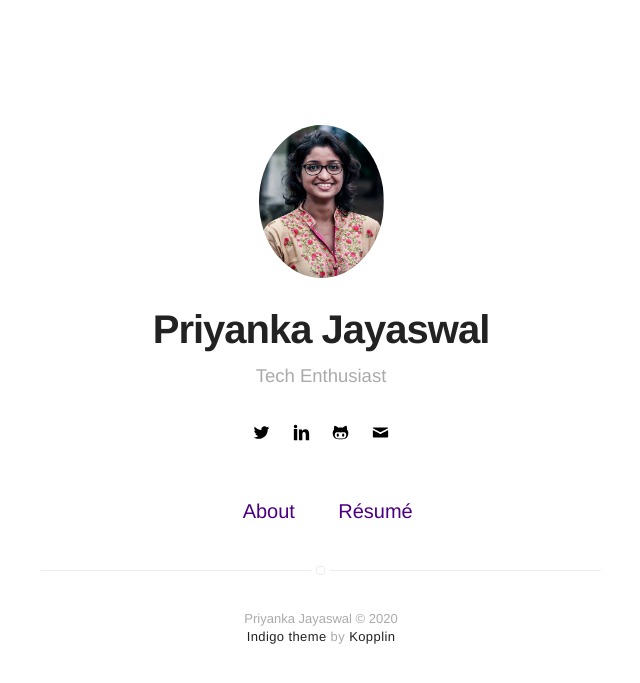
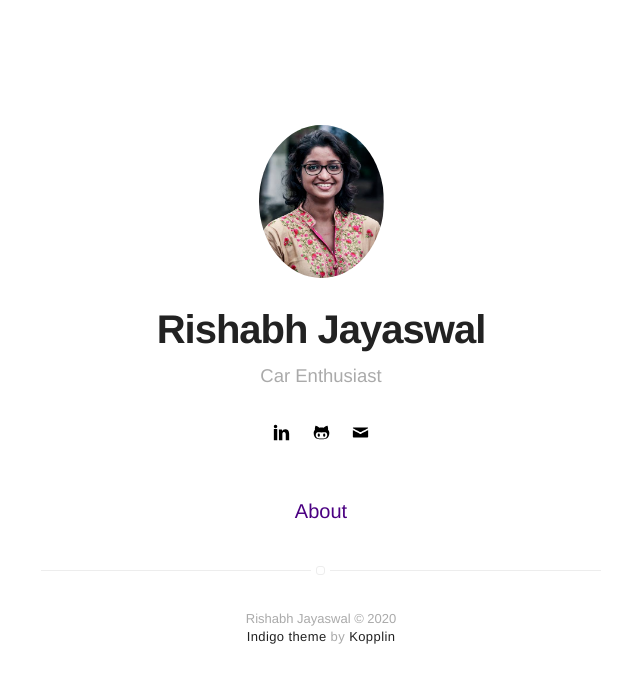
Before and after one commit to rishabhjayaswal/rishabhjayaswal.github.io, a Jekyll site: the page built from index.html, in a window 1280 px wide. Shown: the top 683 px of the page, without its empty margins (319-959 px from the left). Built offline with Jekyll 4.4.1, drawn with Linux system fonts in a browser that asks for light colours.

Commit message:
Update _config.yml

```diff
--- a/_config.yml
+++ b/_config.yml
@@ -1,9 +1,9 @@
 # main text of home
-name: Priyanka Jayaswal
-bio: Tech Enthusiast
+name: Rishabh Jayaswal
+bio: Car Enthusiast
 
 # twitter summary info
-description: Tech Enthusiast
+description: Car Enthusiast
 
 # if it's an external image, update below for true
 # better with square images
@@ -12,11 +12,11 @@ picture: assets/images/profile.png
 
 # If you want to include your resume, set to true
 # and specify source (external or local).
-resume: true
-resume-external: true
-resume-url: https://drive.google.com/file/d/10KC1smltCqwylTBVo8RsHf2GAeH3cmQT/view?usp=sharing
+# resume: true
+# resume-external: true
+# resume-url: https://drive.google.com/file/d/10KC1smltCqwylTBVo8RsHf2GAeH3cmQT/view?usp=sharing
 
-url: https://priyankajayaswal.github.io
+url: https://rishabhjayaswal.github.io
 # your url: http://USERNAME.github.io
 
 permalink: /:title/
@@ -35,14 +35,14 @@ permalink: /:title/
 
 # if you don't have any of social below, comment the line
 # facebook: myfacebook
-twitter: PriyankaJaya
+# twitter: PriyankaJaya
 # google: mygoogle
 # instagram: myinstagram
 # pinterest: mypinterest
-linkedin: priyanka-jayaswal-95059364
+linkedin: rishabh-jayaswal-0a7aaab9
 # youtube: myyoutube
 # spotify: myspotify
-github: priyankajayaswal1
+github: rishabhjayaswal
 # lastfm: mylastfm
 # stackoverflow: 7044681/mystackoverflow
 # quora: userquora
@@ -50,7 +50,7 @@ github: priyankajayaswal1
 # medium: medium
 # vimeo: myvimeo
 # lanyrd: mylanyrd
-email: priyankajayaswal025@gmail.com
+email: rishabhjayas555@gmail.com
 
 # authors:
 #     johndoe:
```
